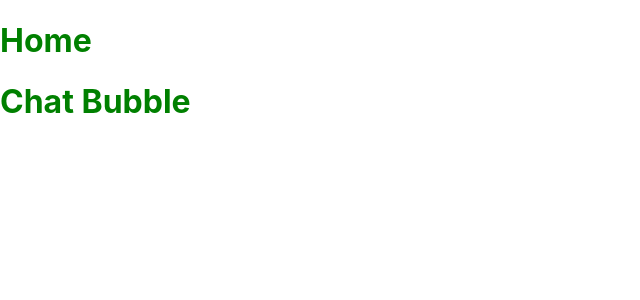
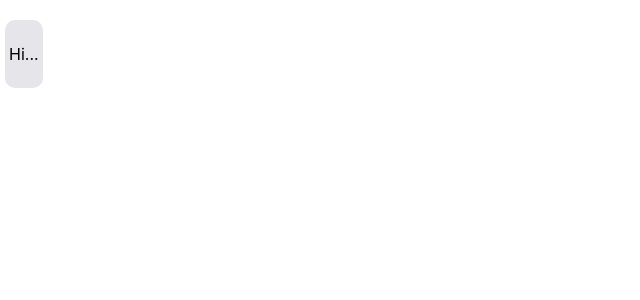
Before and after one commit to harrydnewman/augmenting-final, a React (Vite) app: page / in a window 1280 px wide. Shown: the top 300 px of the page, without its empty margins (0-640 px from the left). Built offline with nearby package versions, Linux system fonts and the light colour scheme.

Commit message:
start to home page

```diff
--- a/src/components/ChatBubble.jsx
+++ b/src/components/ChatBubble.jsx
@@ -1,9 +1,10 @@
+/* eslint-disable react/prop-types */
 import styles from '../styles/ChatBubble.module.css'
 
-export default function ChatBubble(){
+export default function ChatBubble({text}){
     return (
-        <div>
-            <h1>Chat Bubble</h1>
+        <div className={styles.ChatBubbleDiv}>
+            <p>{text}</p>
         </div>
     )
 }
--- /dev/null
+++ b/src/components/LoadingBubble.jsx
@@ -0,0 +1,23 @@
+/* eslint-disable react/prop-types */
+// LoadingBubble.js
+import { useEffect, useState } from 'react';
+import styles from '../styles/LoadingBubble.module.css';
+
+export default function LoadingBubble({ duration }) {
+    const [visible, setVisible] = useState(true);
+
+    useEffect(() => {
+        const timer = setTimeout(() => {
+            setVisible(false);
+        }, duration);
+        return () => clearTimeout(timer); // Clear timeout if component unmounts
+    }, [duration]);
+
+    return visible ? (
+        <div className={styles.loadingBubble}>
+            <div className={styles.dot}></div>
+            <div className={styles.dot}></div>
+            <div className={styles.dot}></div>
+        </div>
+    ) : null;
+}
--- a/src/pages/Home.jsx
+++ b/src/pages/Home.jsx
@@ -1,11 +1,28 @@
 import ChatBubble from "../components/ChatBubble"
 import styles from '../styles/Home.module.css'
+import LoadingBubble from "../components/LoadingBubble"
+import { useEffect, useState } from 'react';
 
 export default function Home(){
+    const [visible, setVisible] = useState(false);
+
+    const components = [
+        <LoadingBubble key="loading1" duration={1000} />,
+        <ChatBubble key="chat1" text={"Hi..."} />,
+        <LoadingBubble key="loading2" duration={4000} />,
+        <ChatBubble key="chat2" text={"Welcome to the history of chat technologies"} />
+    ];
+
     return (
-        <div>
-            <h1>Home</h1>
-            <ChatBubble/>
+        <div className={styles.chatDiv}>
+            <div className={styles.grayChatDiv}>
+                {components.slice(0, 3).map((component, index) => (
+                    <div key={index}>{component}</div>
+                ))}
+            </div>
+            {/* <div className={styles.nextButtonDiv}>
+                <h1>Next</h1>
+            </div> */}
         </div>
-    )
+    );
 }
--- a/src/styles/ChatBubble.module.css
+++ b/src/styles/ChatBubble.module.css
@@ -0,0 +1,11 @@
+.ChatBubbleDiv {
+    background-color: #e5e5ea;
+    display: inline-flex; /* Keeps bubble width to text size */
+    padding: 8px 4px;
+    border-radius: 10px;
+    max-width: fit-content; /* Ensures it only takes up as much space as needed */
+    margin: 0; /* Removes extra margins that might expand it */
+    max-height: fit-content;
+    margin-top: 20px;
+    margin-left: 5px;
+}
--- a/src/styles/Home.module.css
+++ b/src/styles/Home.module.css
@@ -1,3 +1,14 @@
 h1 {
     color: green;
 }
+
+.chatDiv {
+    display: flex;
+    flex-direction: column;
+
+}
+
+.grayChatDiv {
+    width: 50%;
+    gap: 10px;
+}
--- /dev/null
+++ b/src/styles/LoadingBubble.module.css
@@ -0,0 +1,42 @@
+.loadingBubble {
+    display: flex;
+    align-items: center;
+    gap: 5px;
+    padding: 8px 12px;
+    background-color: #e5e5ea; /* Light gray to mimic iMessage bubble */
+    border-radius: 15px;
+    height: 50px;
+    max-width: fit-content;
+}
+
+.dot {
+    width: 8px;
+    height: 8px;
+    background-color: gray;
+    border-radius: 50%;
+    animation: colorChange 1s infinite;
+}
+
+.dot:nth-child(1) {
+    animation-delay: 0s;
+}
+
+.dot:nth-child(2) {
+    animation-delay: 0.2s;
+}
+
+.dot:nth-child(3) {
+    animation-delay: 0.4s;
+}
+
+@keyframes colorChange {
+    0% {
+        background-color: gray;
+    }
+    50% {
+        background-color: lightgray;
+    }
+    100% {
+        background-color: gray;
+    }
+}
```
